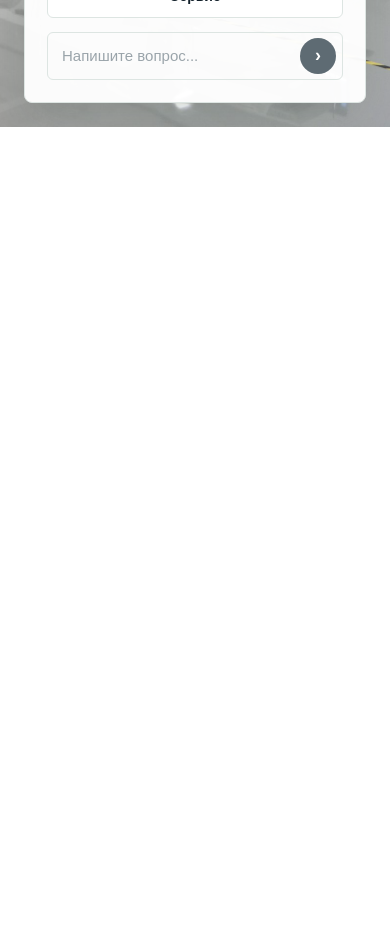
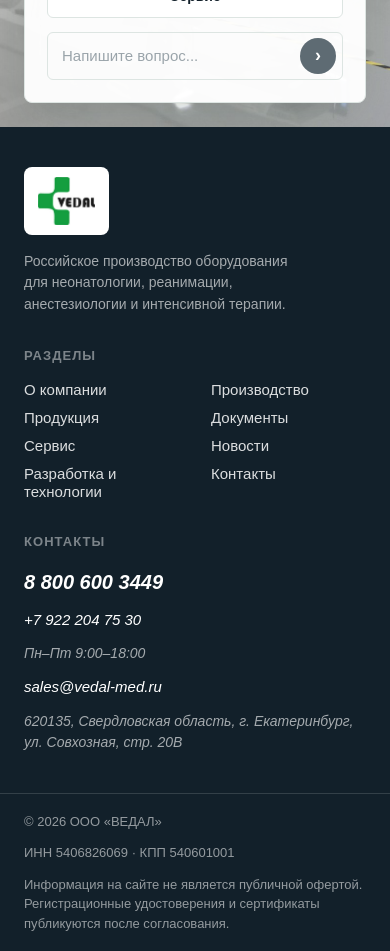
Before and after one commit to michaelwelly/MuseonUrania, a Next.js app in the folder frontend/: page / in a window 390 px wide. Shown: the part 1180-2131 px from the top of the page. Before the commit the page ends 1307 px from the top, so only its background shows below. Built offline with nearby package versions, Linux system fonts and the light colour scheme.

Commit message:
About page full width, add team section and shared footer

```diff
--- a/frontend/app/layout.tsx
+++ b/frontend/app/layout.tsx
@@ -1,5 +1,6 @@
 import type { Metadata } from "next";
 import Header from "@/components/Header";
+import Footer from "@/components/Footer";
 import "./globals.css";
 
 // seo_title / seo_description в content_model.md помечены как awaiting NN answer.
@@ -17,6 +18,7 @@ export default function RootLayout({ children }: LayoutProps<"/">) {
       <body>
         <Header />
         {children}
+        <Footer />
       </body>
     </html>
   );
--- /dev/null
+++ b/frontend/components/Footer.module.css
@@ -0,0 +1,121 @@
+.footer {
+  margin-top: auto;
+  background: var(--ink);
+  color: #fff;
+}
+
+.top {
+  display: grid;
+  grid-template-columns: minmax(220px, 1fr) minmax(0, 1.4fr) minmax(280px, 1fr);
+  gap: 48px;
+  padding: 56px 48px;
+}
+
+/* Логотип — JPEG на белом фоне, прозрачности нет. На тёмном футере
+   заворачиваем его в белую плашку, чтобы белый прямоугольник читался
+   как осознанная подложка. Убрать, когда придёт SVG. */
+.brand {
+  display: inline-flex;
+  padding: 10px 14px;
+  border-radius: 8px;
+  background: #fff;
+}
+
+.brand img {
+  display: block;
+  width: auto;
+  height: 48px;
+}
+
+.tagline {
+  margin-top: 16px;
+  max-width: 34ch;
+  font-size: 14px;
+  line-height: 1.55;
+  color: rgba(255, 255, 255, 0.62);
+}
+
+.colTitle {
+  font-size: 13px;
+  font-weight: 700;
+  letter-spacing: 0.08em;
+  text-transform: uppercase;
+  color: rgba(255, 255, 255, 0.45);
+}
+
+.links {
+  margin-top: 18px;
+  list-style: none;
+  columns: 2;
+  column-gap: 32px;
+}
+
+.links li {
+  break-inside: avoid;
+  margin-bottom: 10px;
+}
+
+.links a {
+  font-size: 15px;
+  color: rgba(255, 255, 255, 0.85);
+}
+
+.links a:hover {
+  color: #fff;
+}
+
+.contacts {
+  margin-top: 18px;
+  display: flex;
+  flex-direction: column;
+  gap: 12px;
+  font-size: 15px;
+  line-height: 1.5;
+}
+
+.phone {
+  font-size: 20px;
+  font-weight: 700;
+}
+
+.hours,
+.address {
+  font-size: 14px;
+  color: rgba(255, 255, 255, 0.62);
+}
+
+.contacts a:hover {
+  color: var(--green);
+}
+
+.bottom {
+  display: flex;
+  flex-wrap: wrap;
+  gap: 12px 28px;
+  padding: 20px 48px;
+  border-top: 1px solid rgba(255, 255, 255, 0.14);
+  font-size: 13px;
+  line-height: 1.5;
+  color: rgba(255, 255, 255, 0.55);
+}
+
+.disclaimer {
+  margin-left: auto;
+  max-width: 60ch;
+}
+
+@media (max-width: 900px) {
+  .top {
+    grid-template-columns: 1fr;
+    gap: 32px;
+    padding: 40px 24px;
+  }
+
+  .bottom {
+    padding: 18px 24px;
+  }
+
+  .disclaimer {
+    margin-left: 0;
+  }
+}
--- /dev/null
+++ b/frontend/components/Footer.tsx
@@ -0,0 +1,67 @@
+import Link from "next/link";
+import Image from "next/image";
+import { nav, site } from "@/content/site";
+import styles from "./Footer.module.css";
+
+// Футер по docs/frontend/sitemap.md. Ссылки на <a>: маршруты, кроме «/» и
+// «/about/», ещё не созданы. Правовые тексты и согласие на обработку данных
+// появятся вместе с формами — сейчас их публиковать не из чего.
+export default function Footer() {
+  return (
+    <footer className={styles.footer}>
+      <div className={styles.top}>
+        <div>
+          <Link href="/" className={styles.brand} aria-label={`${site.brand}, на главную`}>
+            <Image
+              src={site.logo.src}
+              alt={site.brand}
+              width={site.logo.width}
+              height={site.logo.height}
+            />
+          </Link>
+          <p className={styles.tagline}>
+            Российское производство оборудования для неонатологии, реанимации,
+            анестезиологии и интенсивной терапии.
+          </p>
+        </div>
+
+        <nav aria-label="Разделы сайта">
+          <p className={styles.colTitle}>Разделы</p>
+          <ul className={styles.links}>
+            {nav.map((item) => (
+              <li key={item.href}>
+                <a href={item.href}>{item.label}</a>
+              </li>
+            ))}
+          </ul>
+        </nav>
+
+        <div>
+          <p className={styles.colTitle}>Контакты</p>
+          <address className={styles.contacts}>
+            <a className={styles.phone} href={`tel:${site.phone.replace(/\s/g, "")}`}>
+              {site.phone}
+            </a>
+            <a href={`tel:${site.phoneExtra.replace(/[\s-]/g, "")}`}>{site.phoneExtra}</a>
+            <span className={styles.hours}>{site.phoneHours}</span>
+            <a href={`mailto:${site.email}`}>{site.email}</a>
+            <span className={styles.address}>{site.address}</span>
+          </address>
+        </div>
+      </div>
+
+      <div className={styles.bottom}>
+        <span>
+          © {new Date().getFullYear()} {site.legalName}
+        </span>
+        <span>
+          ИНН {site.inn} · КПП {site.kpp}
+        </span>
+        <span className={styles.disclaimer}>
+          Информация на сайте не является публичной офертой. Регистрационные
+          удостоверения и сертификаты публикуются после согласования.
+        </span>
+      </div>
+    </footer>
+  );
+}
--- a/frontend/content/site.ts
+++ b/frontend/content/site.ts
@@ -7,7 +7,15 @@ export const site = {
   brand: "VEDAL",
   // Подтверждён бланком датащитов, см. docs/products/README.md.
   phone: "8 800 600 3449",
+  phoneExtra: "+7 922 204 75 30",
   phoneHours: "Пн–Пт 9:00–18:00",
+  // Реквизиты с бланка датащитов, см. docs/products/README.md
+  email: "sales@vedal-med.ru",
+  legalName: "ООО «ВЕДАЛ»",
+  legalNameFull: "Общество с ограниченной ответственностью «ВЕДАЛ»",
+  address: "620135, Свердловская область, г. Екатеринбург, ул. Совхозная, стр. 20В",
+  inn: "5406826069",
+  kpp: "540601001",
   logo: { src: "/brand/vedal-logo.png", width: 461, height: 386 },
 };
 
```
Also changed, not shown: frontend/app/about/page.module.css (+6 -4 lines), frontend/app/about/page.tsx (+34 -12 lines), frontend/content/about.ts (+16 -0 lines), frontend/public/photos/team.jpg (added).
